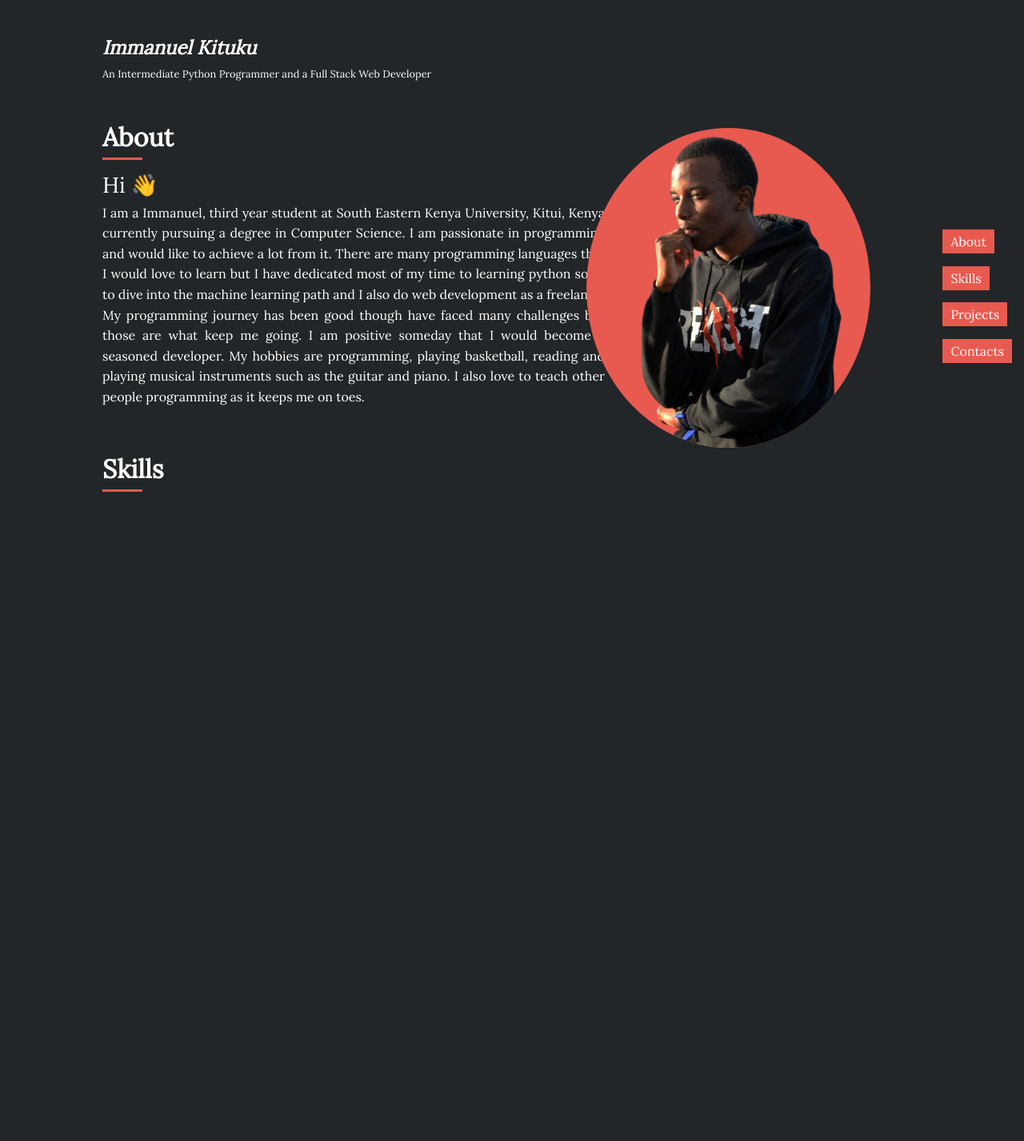
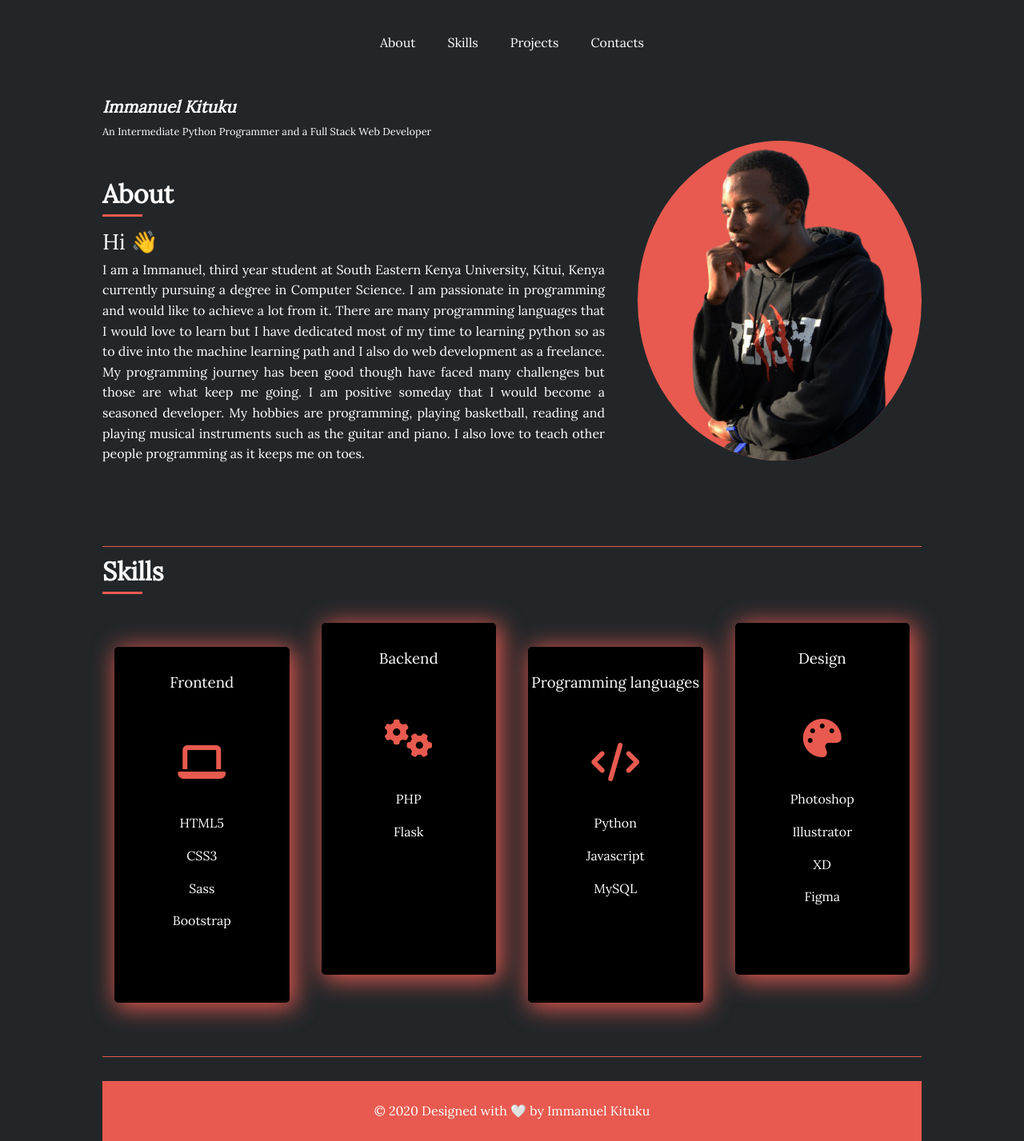
Before and after one commit to Manuel254/portfolio, a plain HTML site: page index.html in a window 1280 px wide. Shown: the whole page at 80% size. Before the commit the page ends 800 px from the top, so only its background shows below. Drawn offline with Linux system fonts and the light colour scheme.

Commit message:
Skills section

```diff
--- a/index.html
+++ b/index.html
@@ -10,7 +10,10 @@
 </head>
 <body>
      <nav>
-        <ul>
+         <button class="hamburger" id="hamburger">
+             <i class="fas fa-bars"></i>
+         </button>
+        <ul id="nav-ul">
             <li><a href="#about">About</a></li>
             <li><a href="#skills">Skills</a></li>
             <li><a href="#projects">Projects</a></li>
@@ -43,6 +46,44 @@
         </div>
         <div id="skills">
             <h1>Skills</h1>
+            <div class="skill-section">
+                <div class="skill-card">
+                    <h3 class="card-title">Frontend</h3>
+                    <i class="fas fa-laptop"></i>
+                    <ul class="card-list">
+                        <li>HTML5</li>
+                        <li>CSS3</li>
+                        <li>Sass</li>
+                        <li>Bootstrap</li>
+                    </ul>
+                </div>
+                <div class="skill-card">
+                    <h3 class="card-title">Backend</h3>
+                    <i class="fas fa-cogs"></i>
+                    <ul class="card-list">
+                        <li>PHP</li>
+                        <li>Flask</li>
+                    </ul>
+                </div>
+                <div class="skill-card">
+                    <h3 class="card-title">Programming languages</h3>
+                    <i class="fas fa-code"></i>
+                    <ul class="card-list">
+                        <li>Python</li>
+                        <li>Javascript</li>
+                        <li>MySQL</li>
+                    </ul>
+                </div>
+                <div class="skill-card">
+                    <h3 class="card-title">Design</h3>
+                    <i class="fas fa-palette"></i>
+                    <ul class="card-list">
+                        <li>Photoshop</li>
+                        <li>Illustrator</li>
+                        <li>XD</li>
+                        <li>Figma</li>
+                    </ul>
+                </div>
         </div>
         <!--Contacts-->
         <!-- <h2>Contact me</h2>
@@ -87,10 +128,11 @@
         </div>  -->
     </div>
     <!-- Footer -->
-    <!-- <footer>
-        &copy; 2020 Designed by Immanuel Kituku
-    </footer> -->
+    <footer>
+        &copy; 2020 Designed with 🤍 by Immanuel Kituku
+    </footer>
 
     <script src="https://kit.fontawesome.com/bf257a5746.js" crossorigin="anonymous"></script>
+    <script src="js/script.js"></script>
 </body>
 </html>
--- a/js/script.js
+++ b/js/script.js
@@ -0,0 +1,6 @@
+const hamburger = document.querySelector('#hamburger');
+const navUl = document.querySelector('#nav-ul');
+
+hamburger.addEventListener('click', () =>{
+    navUl.classList.toggle('show');
+});
--- a/scss/styles.scss
+++ b/scss/styles.scss
@@ -34,7 +34,7 @@ header {
 }
 
 .logo{
-    font-size: 1.5rem;
+    font-size: 1.3rem;
     font-style: italic;
 }
 
@@ -43,10 +43,51 @@ h1 {
     width: 50px;
     font-size: 2rem;
     margin-bottom: 10px;
+    margin-top: 5px;
+}
+#about,
+#skills {
+    border-bottom: 1px solid $primary-color;
+    padding:0 0 5% 0;
 }
 
 // Main section
+.hamburger {
+    display: block;
+    background-color: transparent;
+    border: none;
+    color: $primary-color;
+    font-size: 2em;
+    position: relative;
+    margin: 2% 0;
+    top: 5%;
+}
 
+.hamburger:focus {
+    outline: none;
+}
+
+nav {
+    padding:0 4%;
+    margin: 0 6%;
+    #nav-ul{
+        display: none;
+    }
+    #nav-ul.show {
+        display: flex;
+        flex-direction: column;
+        border-bottom: 2px solid $primary-color;
+    }
+    li {
+        list-style-type: none;
+        padding-bottom: 3%;
+    }
+    a{
+        color: $primary-color;
+    }
+}
+
+// About section
 #about-content {
     margin: 0 8% 5% 0;
     text-align: justify;
@@ -59,12 +100,48 @@ h1 {
     }
     img {
         display: none;
-        height: 400px;
     }
 }
 
-//Navigation bar
+// Skills section
+.skill-section {
+    display: grid;
+    grid-template-columns: 1fr;
+    grid-template-rows: auto;
+    margin-top: 5%;
 
+    .skill-card {
+        background-color: $dark-color;
+        text-align: center;
+        border-radius: 5px;
+        min-height: 55vh;
+        margin: 15px;
+        box-shadow: 4px 4px 30px 2px $primary-color;
+        padding:15px 0;
+
+        .card-title {
+            font-weight: 200;
+            margin-top: 15px;
+            margin-bottom: 30px;
+        }
+
+        i {
+            color: $primary-color;
+            border-radius: 50%;
+            padding: 30px;
+            font-size: 3em;
+        }
+
+        ul {
+            margin: 10px 0;
+        }
+
+        li {
+            list-style-type: none;
+            padding-bottom: 15px;
+        }
+    }
+}
 
 // Footer
 footer{
@@ -75,23 +152,37 @@ footer{
     margin: 30px 0 0;
 }
 
+// Desktop resets
 @media (min-width: 1000px) {
     nav{
-        ul{
+        #nav-ul.show {
             list-style-type: none;
             display: flex;
-            flex-direction: column;
-            position: absolute;
-            top: 35%;
-            right: 0;
+            flex-direction: row;
+            justify-content: center;
+            margin-top: 3%;
+            border: none;
+        }
+        #nav-ul{
+            list-style-type: none;
+            display: flex;
+            flex-direction: row;
+            justify-content: center;
+            margin-top: 3%;
         }
         li{
-            margin:10px 15px;
+            padding:10px 20px;
         }
         a{
-            background-color: $primary-color;
-            padding:5px 10px;
+            color: #fff;
         }
+        a:hover {
+            color: $primary-color;
+        }
+    }
+
+    .hamburger {
+        display: none;
     }
 
     #about-content {
@@ -103,10 +194,25 @@ footer{
             background-color: $primary-color;
             border-radius: 50%;
             max-width: 500px;
+            height: 400px;
             position: absolute;
-            top: 20%;
-            right: 15%;
+            top: 22%;
+            right: 10%;
         }
     }
 
+    // Skill section
+    .skill-section {
+        display: grid;
+        grid-template-columns: repeat(4, 1fr);
+        grid-template-rows: auto;
+        grid-gap: 10px;
+
+        .skill-card:nth-child(2),
+        .skill-card:nth-child(4)
+        {
+            margin-top:-15px;
+            margin-bottom: 50px;
+        }
+    }
 }
```
Also changed, not shown: css/styles.css.
